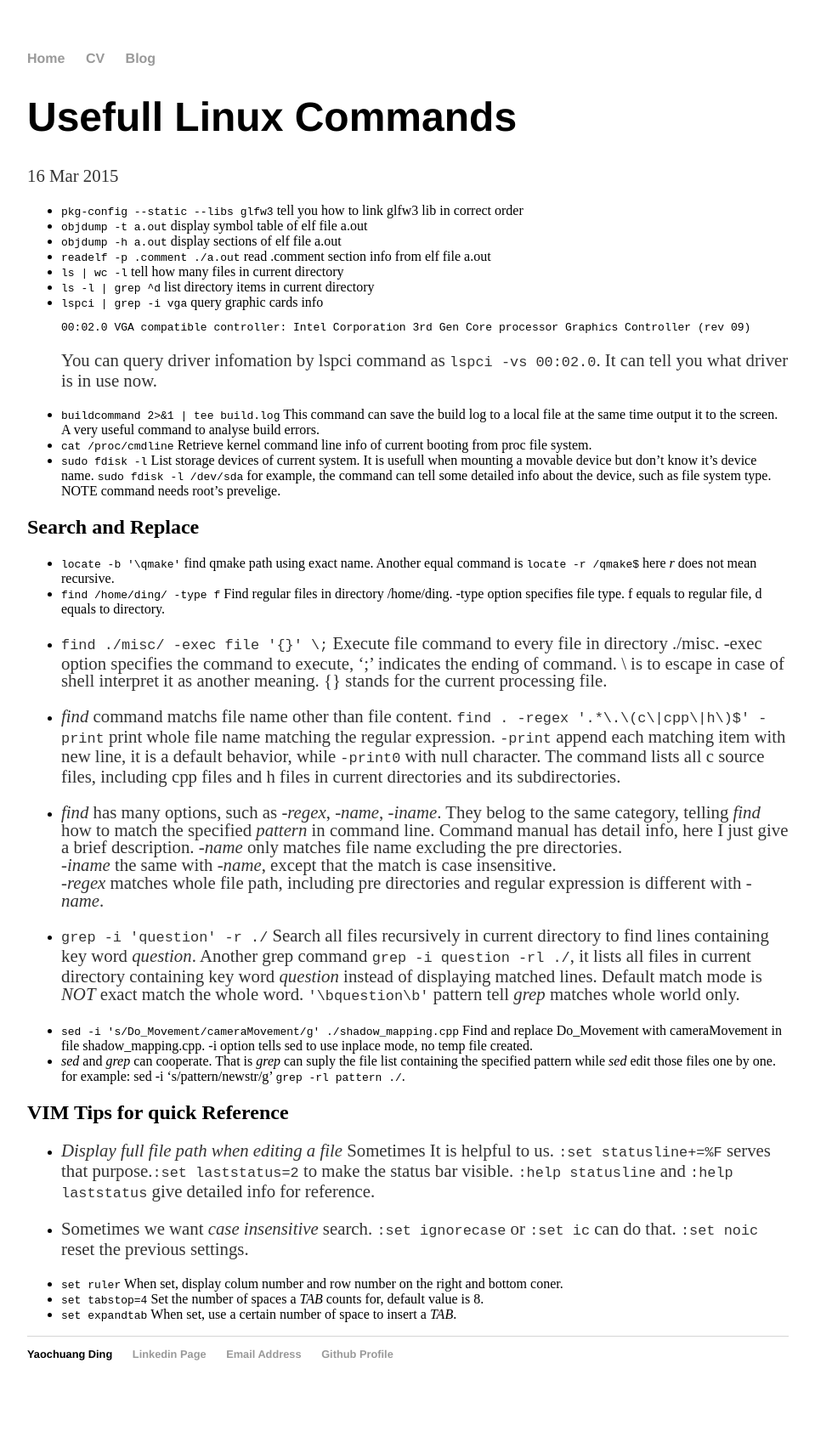
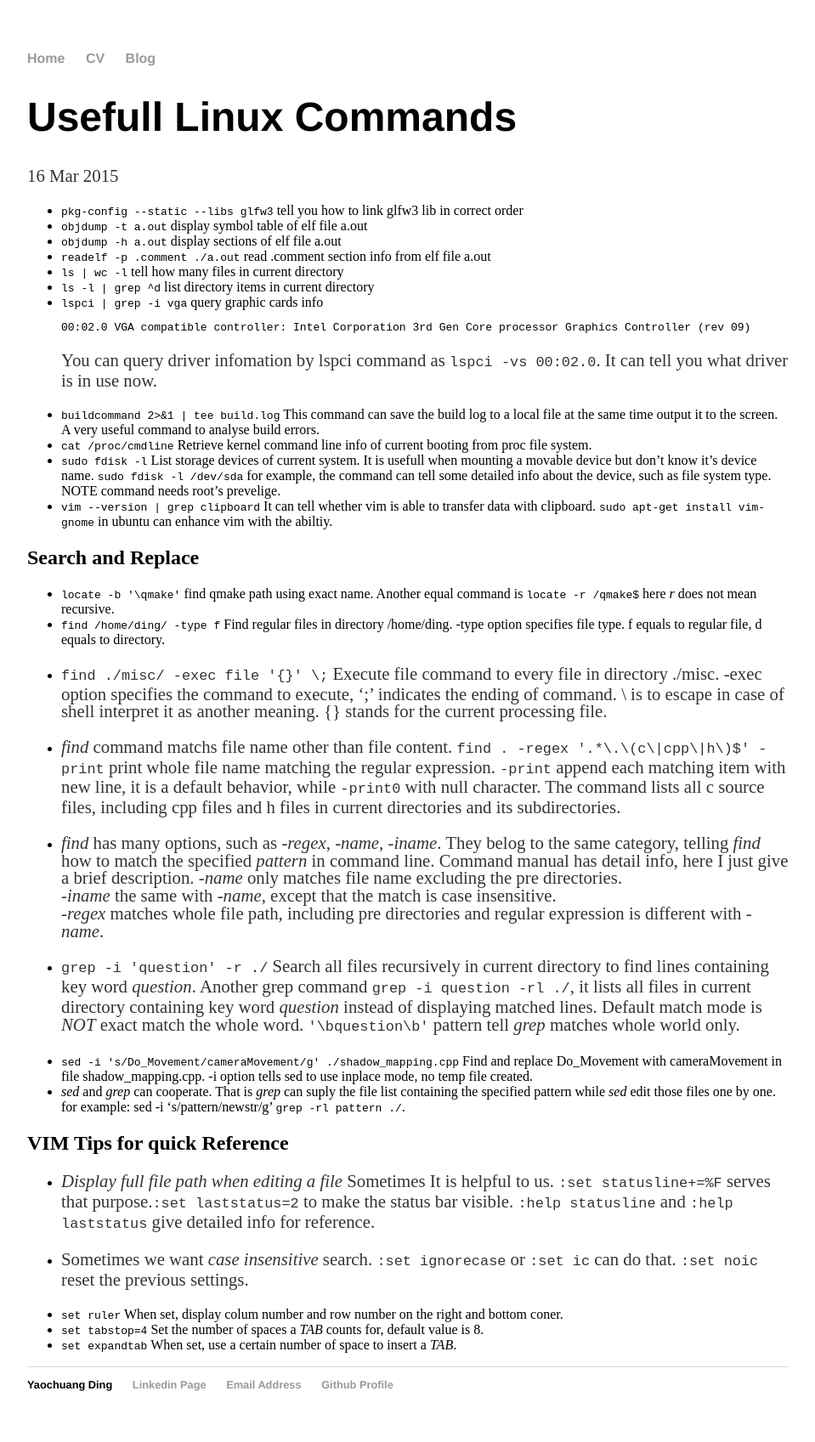
Before and after one commit to ychding11/ychding11.github.io, a Jekyll site: the page built from _posts/2015-03-16-Useful-Linux-Command.md, in a window 1280 px wide. Shown: the whole page at 85% size, without its empty margins (160-1119 px from the left). Built offline with Jekyll 4.4.1, drawn with Linux system fonts in a browser that asks for light colours; before the commit the page ends 1661 px from its top, so only the background shows below that.

Commit message:
add command

```diff
--- a/_posts/2015-03-16-Useful-Linux-Command.md
+++ b/_posts/2015-03-16-Useful-Linux-Command.md
@@ -24,6 +24,9 @@ from proc file system.
 mounting a movable device but don't know it's device name. `sudo fdisk -l /dev/sda`
 for example, the command can tell some detailed info about the device, such as file
 system type. NOTE command needs root's prevelige.
+- `vim --version | grep clipboard` It can tell whether vim is able
+to transfer data with clipboard. `sudo apt-get install vim-gnome`
+in ubuntu can enhance vim with the abiltiy.
 
 ## Search and Replace
 
```
Also changed, not shown: _posts/2015-03-28-Languages-Resources.md (+1 -0 lines).
